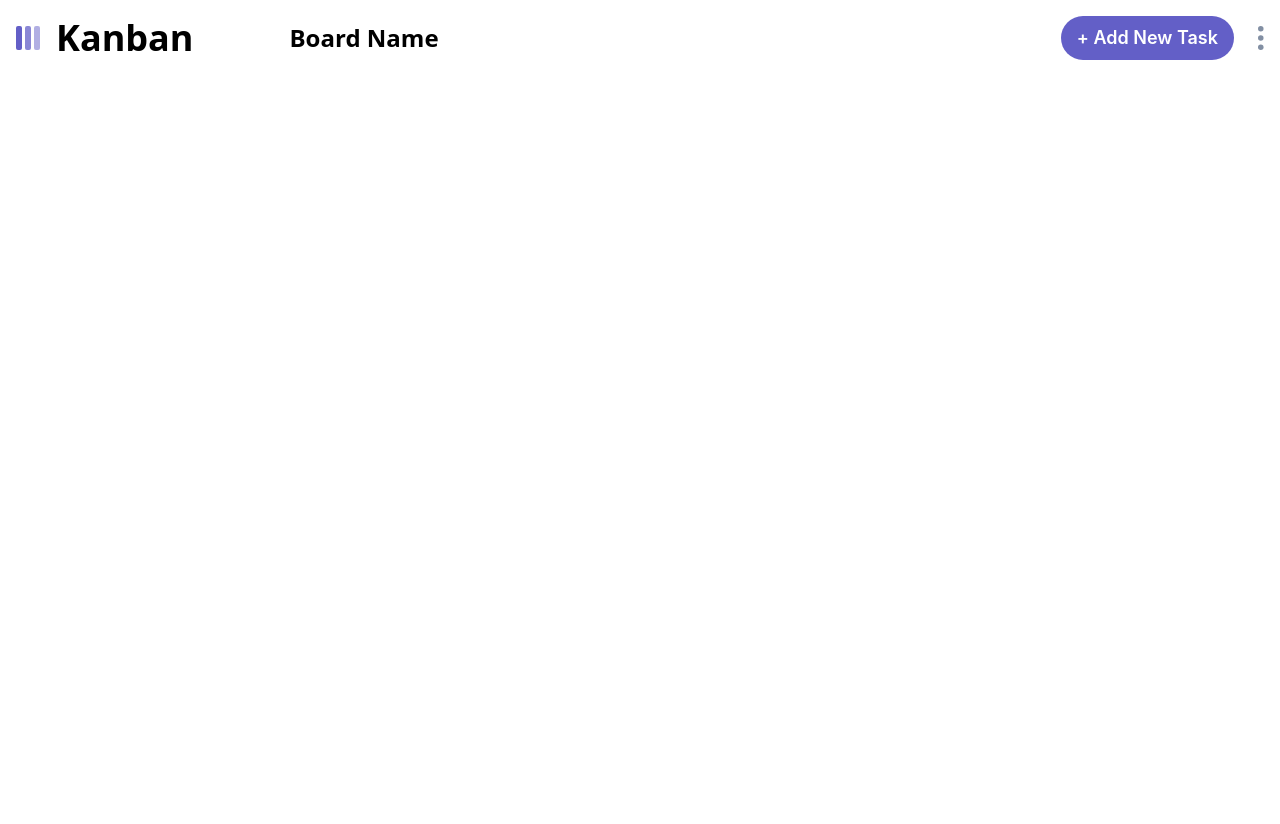
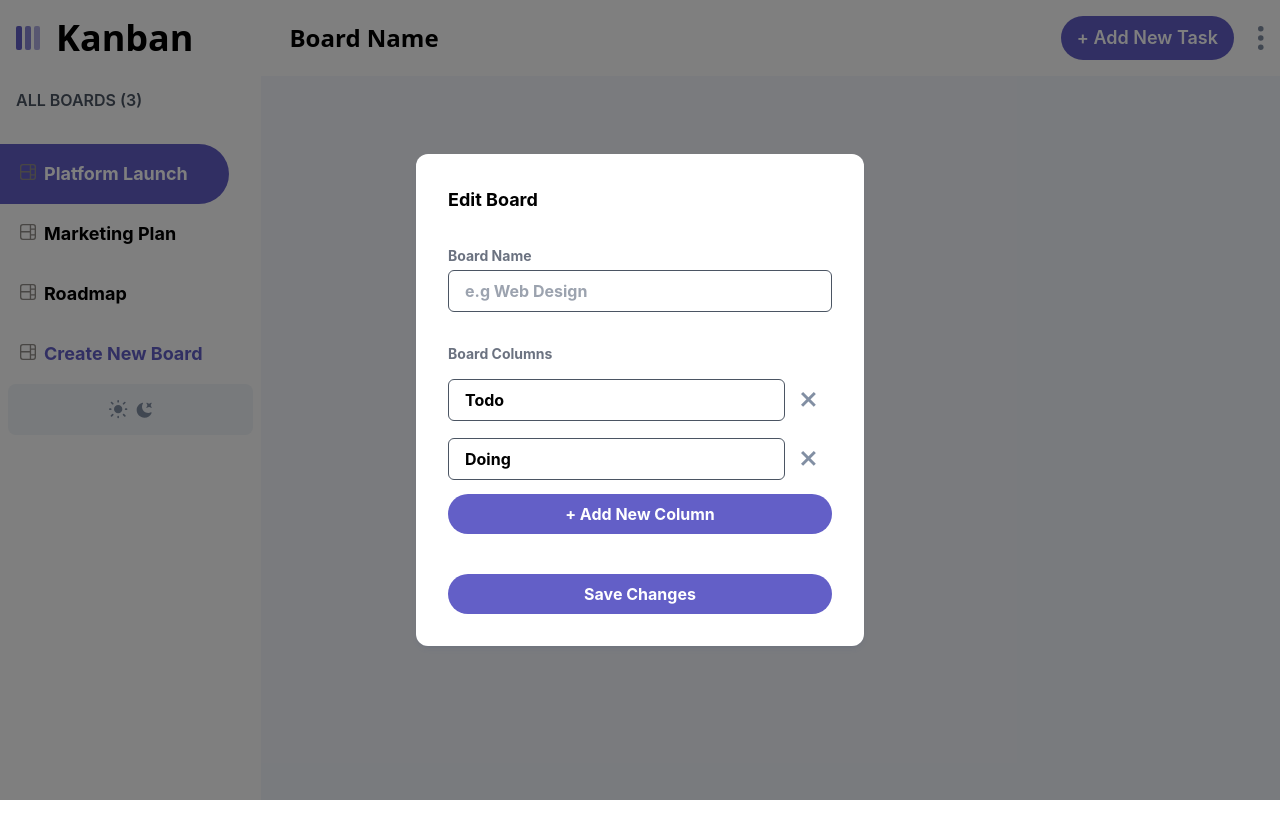
Before and after one commit to revathi38/Kanban-Board, a React (Vite) app: page / in a window 1280 px wide. Both pictures are taken after a click on the picture 1261 px from the left and 38 px from the top of the page. Before the commit the page ends 800 px from the top, so only its background shows below. Built offline with nearby package versions, Linux system fonts and the light colour scheme.

Commit message:
FEAT EditBoard model added, SideBar created

```diff
--- a/src/App.tsx
+++ b/src/App.tsx
@@ -2,12 +2,15 @@ import "./App.css";
 import Center from "./components/Center";
 import Header from "./components/Header";
 import { useState } from "react";
+import Home from "./components/Home";
 
 function App() {
   const [boardModalOpen, setBoardModalOpen] = useState<boolean>(false);
   return (
     <>
       <Header boardOpen={boardModalOpen} setBoardOpen={setBoardModalOpen} />
+      <Home />
+
       <Center />
     </>
   );
--- a/src/components/Header.tsx
+++ b/src/components/Header.tsx
@@ -13,7 +13,14 @@ type HeaderProps = {
 
 function Header({ boardOpen, setBoardOpen }: HeaderProps) {
   const [openDropDown, setOpenDropDown] = useState<boolean>(false);
+  const [boardType, setBoardType] = useState<"edit" | "add">("add");
   console.log(boardOpen);
+
+  function openEditModel() {
+    setBoardType("edit");
+    setBoardOpen(true);
+  }
+
   return (
     <div className="p-4 fixed bg-white dark:bg-[#2b2c37] z-50 right-0 left-0">
       <header className="flex justify-between dark:text-white items-center">
@@ -30,7 +37,10 @@ function Header({ boardOpen, setBoardOpen }: HeaderProps) {
               className="w-3 ml-2 md:hidden cursor-pointer"
               src={openDropDown ? iconUp : iconDown}
               alt="dropdown icon"
-              onClick={() => setOpenDropDown((prevState) => !prevState)}
+              onClick={() => {
+                setOpenDropDown((prevState) => !prevState);
+                setBoardType("add");
+              }}
             />
           </div>
         </div>
@@ -42,6 +52,7 @@ function Header({ boardOpen, setBoardOpen }: HeaderProps) {
             src={ellipsis}
             alt="ellipsis icon"
             className="cursor-pointer h-6 "
+            onClick={openEditModel}
           />
         </div>
       </header>
@@ -53,7 +64,12 @@ function Header({ boardOpen, setBoardOpen }: HeaderProps) {
         />
       )}
 
-      {boardOpen && <CreateEditBoardModal setBoardOpen={setBoardOpen} />}
+      {boardOpen && (
+        <CreateEditBoardModal
+          setBoardOpen={setBoardOpen}
+          boardType={boardType}
+        />
+      )}
     </div>
   );
 }
--- a/src/components/HeaderDropDown.tsx
+++ b/src/components/HeaderDropDown.tsx
@@ -50,7 +50,7 @@ const HeaderDropDown: React.FC<HeaderDropDownProps> = ({
               <>
                 <div
                   key={board.id}
-                  className={`px-5 py-4 flex items-baseline space-x-2 cursor-pointer ${
+                  className={`px-5 py-4 flex items-baseline space-x-2 cursor-pointer dark:text-white ${
                     board.isActive &&
                     `bg-[#635fc7] rounded-r-full text-white mr-8`
                   }`}
--- /dev/null
+++ b/src/components/Home.tsx
@@ -0,0 +1,11 @@
+import SideBar from "./SideBar";
+
+const Home = () => {
+  return (
+    <div className="bg-[#f4f7fd] h-screen dark:bg-[#20212c] overflow-x-scroll ">
+      <SideBar />
+    </div>
+  );
+};
+
+export default Home;
--- /dev/null
+++ b/src/components/SideBar.tsx
@@ -0,0 +1,47 @@
+import { useSelector } from "react-redux";
+import { RootState } from "../redux/store";
+import { Board } from "../global";
+import boardIcon from "../assets/icon-board.svg";
+import lightIcon from "../assets/icon-light-theme.svg";
+import darkIcon from "../assets/icon-dark-theme.svg";
+
+const SideBar = () => {
+  const boards = useSelector((state: RootState) => state.boards);
+  return (
+    <div className="min-w-[261px] bg-white dark:bg-[#2b2c37] top-[72px] fixed left-0 h-screen">
+      <div className=" bg-white  dark:bg-[#2b2c37]    w-full   py-4 rounded-xl">
+        <h3 className="dark:text-gray-300 text-gray-600 font-semibold mx-4 mb-8">
+          ALL BOARDS ({boards.length})
+        </h3>
+        <div>
+          {boards.map((board: Board) => {
+            return (
+              <div
+                key={board.id}
+                className={` flex items-baseline space-x-2 px-5 mr-8 rounded-r-full duration-500 ease-in-out py-4 cursor-pointer hover:bg-[#635fc71a] hover:text-[#635fc7] dark:hover:bg-white dark:hover:text-[#635fc7] dark:text-white  ${
+                  board.isActive &&
+                  " bg-[#635fc7] rounded-r-full text-white mr-8 "
+                } `}
+              >
+                <img src={boardIcon} className="  filter-white  h-4 " />{" "}
+                <p className=" text-lg font-bold ">{board.name}</p>
+              </div>
+            );
+          })}
+          <div className=" flex  items-baseline space-x-2 mr-8 rounded-r-full duration-500 ease-in-out cursor-pointer text-[#635fc7] px-5 py-4 hover:bg-[#635fc71a] hover:text-[#635fc7] dark:hover:bg-white  ">
+            <img src={boardIcon} className="filter-white h-4" />
+            <p className=" text-lg font-bold">Create New Board </p>
+          </div>
+        </div>
+        <div className=" mx-2  p-4 relative space-x-2 bg-slate-100 dark:bg-[#20212c] flex justify-center items-center rounded-lg">
+          <img src={lightIcon} alt="sun indicating light mode" />
+
+
+          <img src={darkIcon} alt="moon indicating dark mode" />
+        </div>
+      </div>
+    </div>
+  );
+};
+
+export default SideBar;
--- a/src/modals/CreateEditBoardModal.tsx
+++ b/src/modals/CreateEditBoardModal.tsx
@@ -7,9 +7,14 @@ import { createBoard } from "../redux/boardsSlice";
 
 type CreateEditBoardModalProps = {
   setBoardOpen: (val: boolean) => void;
+
+  boardType: "add" | "edit";
 };
 
-const CreateEditBoardModal = ({ setBoardOpen }: CreateEditBoardModalProps) => {
+const CreateEditBoardModal = ({
+  setBoardOpen,
+  boardType,
+}: CreateEditBoardModalProps) => {
   const [newColumns, setNewColumns] = useState<Column[]>([
     { name: "Todo", tasks: [], id: uuidv4() },
     { name: "Doing", tasks: [], id: uuidv4() },
@@ -41,7 +46,9 @@ const CreateEditBoardModal = ({ setBoardOpen }: CreateEditBoardModalProps) => {
       }}
     >
       <div className="bg-white max-h-[95vh] w-full dark:bg-[#2b2c37] font-bold text-black dark:text-white p-8 rounded-xl shadow-md shadow-[#364e7e1a] max-w-md m-auto scrollbar-hide overflow-y-scroll">
-        <h3 className="text-lg">Add New Board</h3>
+        <h3 className="text-lg">
+          {boardType === "edit" ? "Edit " : "Add New "}Board
+        </h3>
 
         {/* Board Name */}
         <div className="flex flex-col space-y-1 mt-8">
@@ -90,7 +97,7 @@ const CreateEditBoardModal = ({ setBoardOpen }: CreateEditBoardModalProps) => {
 
           <div className="flex flex-col gap-10 mt-10">
             <button
-              className="rounded-full bg-[#635fc7] py-2 text-white hover:opacity-70 dark:text-[#635fc7] dark:bg-white"
+              className="rounded-full bg-[#635fc7] py-2 text-white hover:opacity-70 dark:text-[#635fc7] dark:bg-white "
               onClick={() => {
                 setNewColumns((prevState) => [
                   ...prevState,
@@ -114,7 +121,7 @@ const CreateEditBoardModal = ({ setBoardOpen }: CreateEditBoardModalProps) => {
                 setBoardOpen(false);
               }}
             >
-              Create New Board
+              {boardType === "edit" ? "Save Changes" : "Create New Board"}
             </button>
           </div>
         </div>
```
